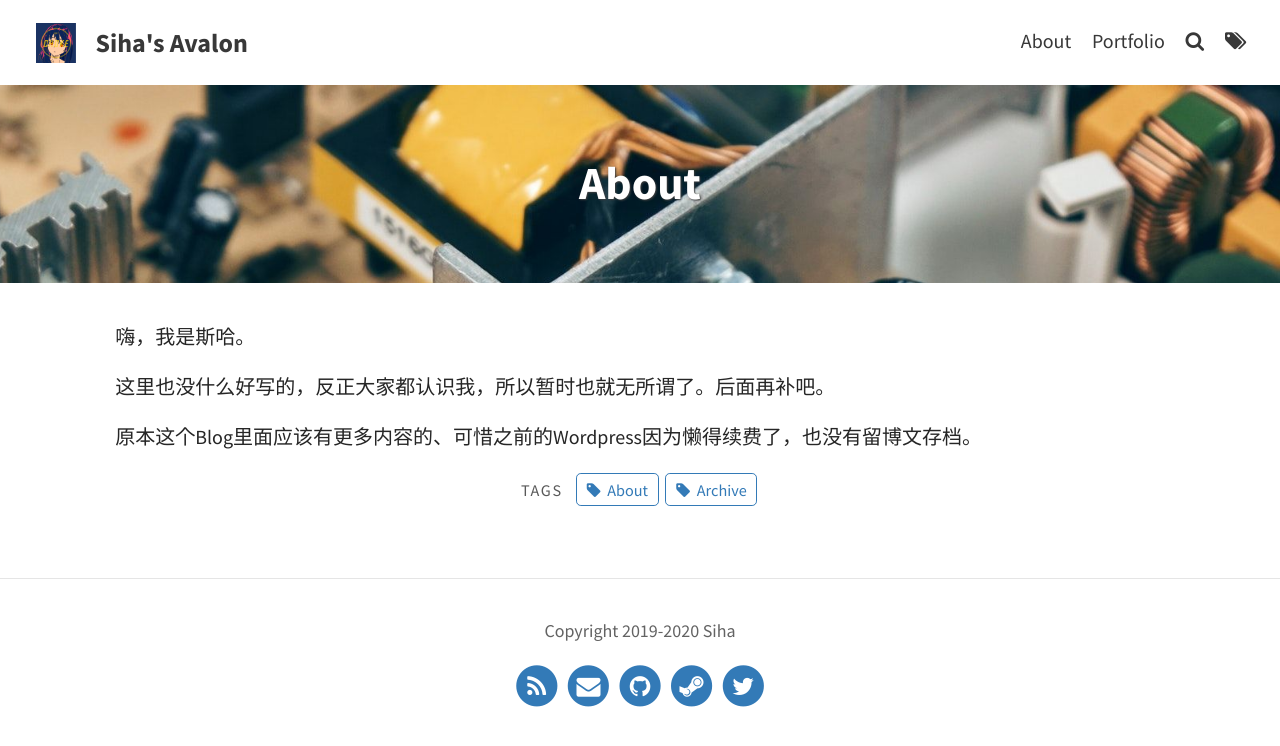
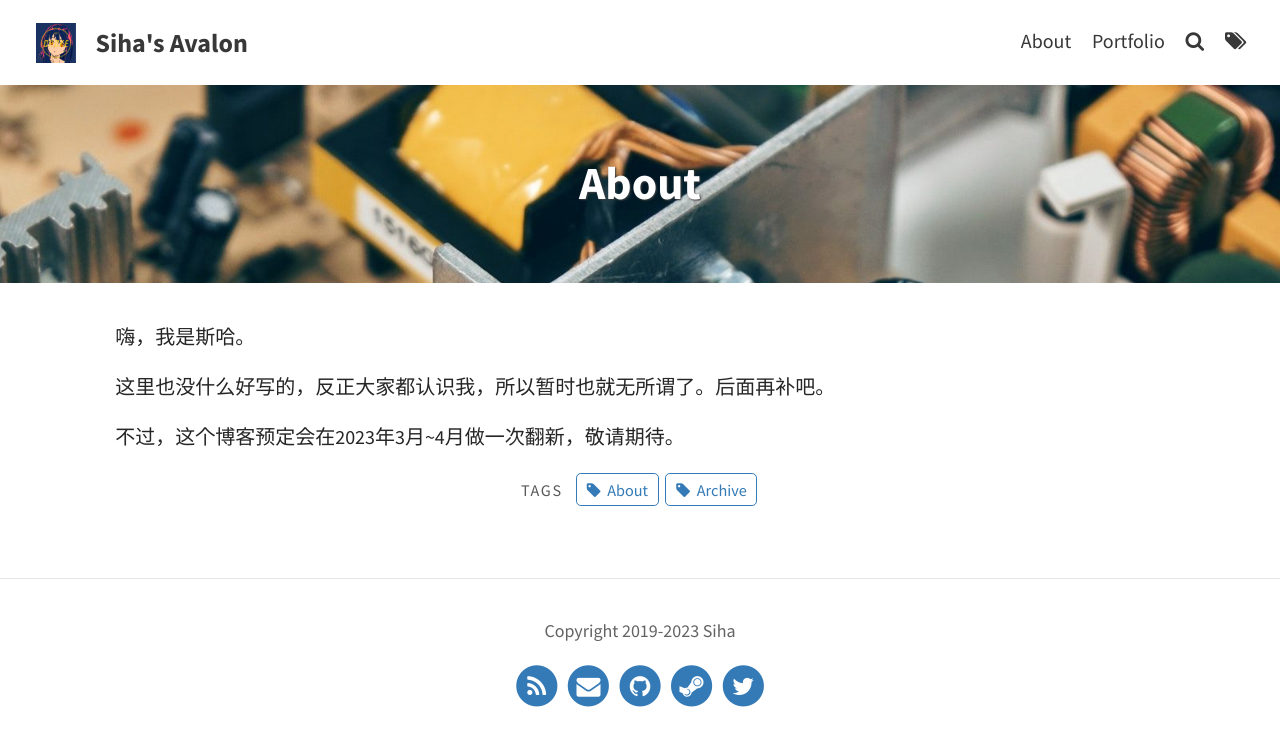
Before and after one commit to AkatsukiP/akatsukip.github.io, a Jekyll site: the page built from pages/about.md, in a window 1280 px wide. Shown: the top 746 px of the page. Built offline with Jekyll 4.4.1, drawn with Linux system fonts in a browser that asks for light colours.

Commit message:
2023 annual summary blog & little things update.

```diff
--- a/_config.yml
+++ b/_config.yml
@@ -12,7 +12,7 @@ favicon: assets/favicon.ico                             # Icon displayed in the
 header_text: " "
 header_feature_image: assets/img/default.jpg
 footer_text: >
-  Copyright 2019-2020 Siha
+  Copyright 2019-2023 Siha
 
 # Blog
 excerpt: true                                           # Or "truncate" (first 250 characters), "false" to disable
--- a/_data/social.yml
+++ b/_data/social.yml
@@ -1,6 +1,6 @@
 # Icons on the footer
 rss: true         # Make sure you created a feed.xml with feed.xml layout
-email_address: sihadmin@akatsukistudio.com    # Full email address, e.g. "sam@example.com"
+email_address: shigure.siha@Outlook.com   # Full email address, e.g. "sam@example.com"
 behance:
 bitbucket:
 dribbble:
--- a/pages/about.md
+++ b/pages/about.md
@@ -10,4 +10,4 @@ tags: [About, Archive]
 
 这里也没什么好写的，反正大家都认识我，所以暂时也就无所谓了。后面再补吧。
 
-原本这个Blog里面应该有更多内容的、可惜之前的Wordpress因为懒得续费了，也没有留博文存档。
+不过，这个博客预定会在2023年3月~4月做一次翻新，敬请期待。
```
Also changed, not shown: _posts/2023-03-23-2022-annual-summary.md (added, +32 -0 lines), assets/img/pexels/2022-annual-summary.jpg (added), 2 other files.
